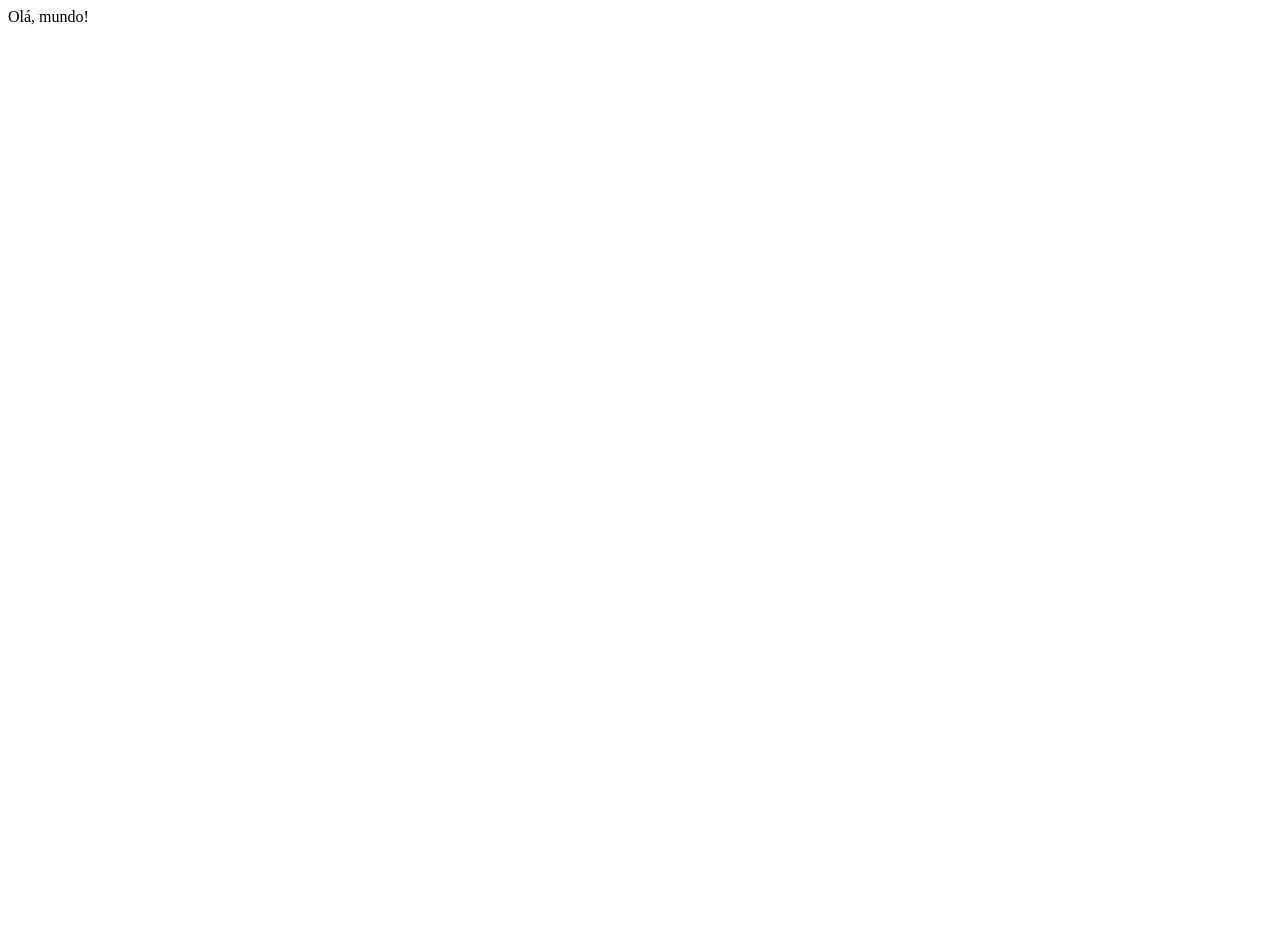
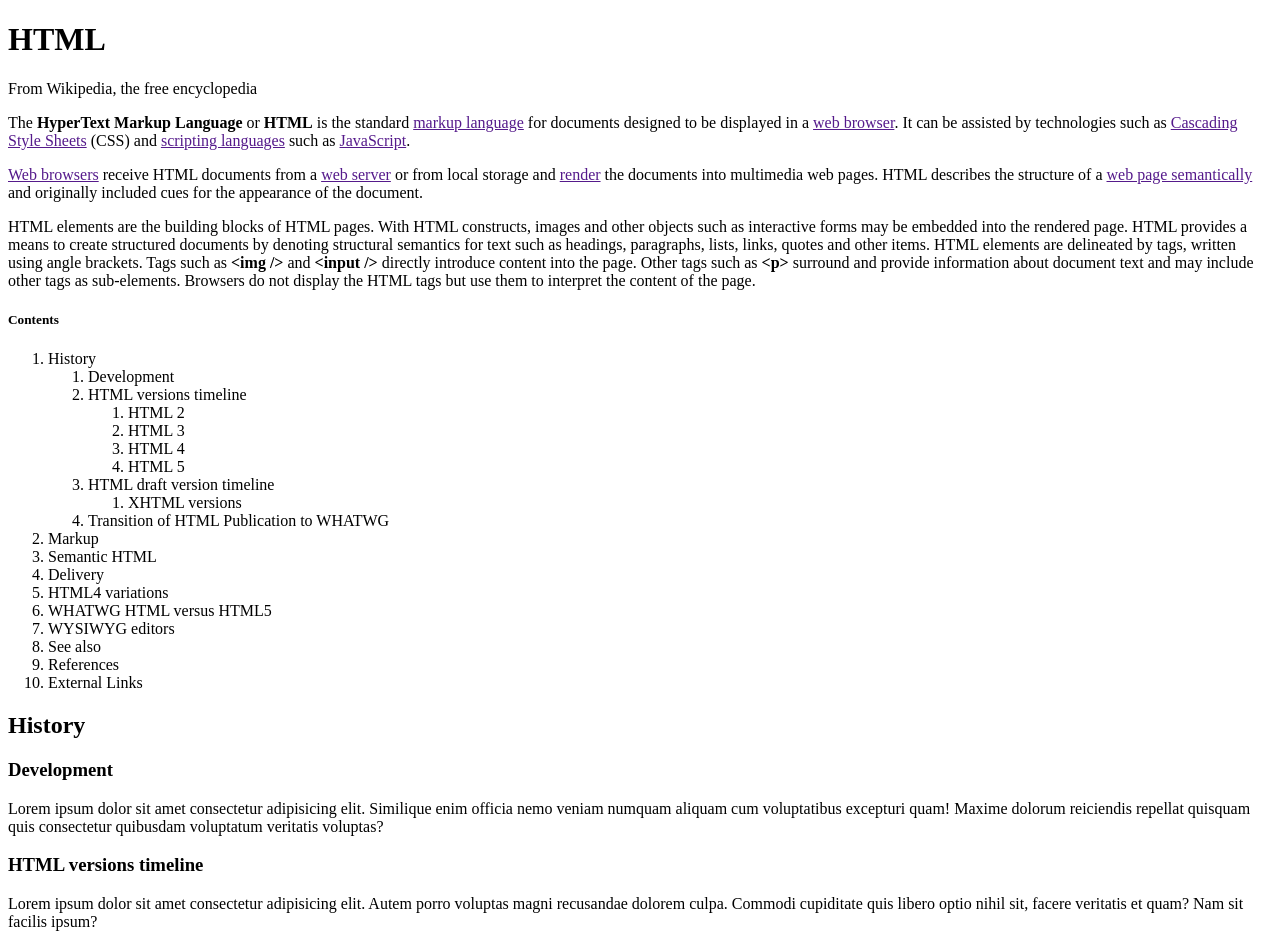
Before and after one commit to severissimo/fullstacking, a plain HTML site: page web-developing/htmling.html in a window 1280 px wide. Before the commit the page ends 800 px from the top, so only its background shows below. Drawn offline with Linux system fonts and the light colour scheme.

Commit message:
Criando a primeira página HTML
Copiando uma página do Wikipedia

```diff
--- a/web-developing/htmling.html
+++ b/web-developing/htmling.html
@@ -1 +1,90 @@
-<p>Olá, mundo!</p>
+<!-- Nesse documento vou tentar replicar a página sobre HTML no Wikipedia.  -->
+
+<!DOCTYPE html>
+<html lang="en">
+
+<head>
+    <meta charset="UTF-8">
+    <meta http-equiv="X-UA-Compatible" content="IE=edge">
+    <meta name="viewport" content="width=device-width, initial-scale=1.0">
+    <title>Document</title>
+</head>
+
+<body>
+    <h1>HTML</h1>
+
+    <p>From Wikipedia, the free encyclopedia</p>
+
+    <p>The <b>HyperText Markup Language</b> or <b>HTML</b> is the standard <a href="">markup language</a> for documents
+        designed to be displayed in a <a href="">web browser</a>.
+        It can be assisted by technologies such as <a href="">Cascading Style Sheets</a> (CSS) and <a href="">scripting
+            languages</a> such as <a href="">JavaScript</a>.
+    </p>
+
+    <p><a href="">Web browsers</a> receive HTML documents from a <a href="">web server</a> or from local storage and <a
+            href="">render</a> the documents into multimedia web pages.
+        HTML describes the structure of a <a href="">web page semantically</a> and originally included cues for the
+        appearance of the document.
+    </p>
+
+    <p>HTML elements are the building blocks of HTML pages. With HTML constructs, images and other objects such as
+        interactive forms may be embedded into the rendered page.
+        HTML provides a means to create structured documents by denoting structural semantics for text such as headings,
+        paragraphs, lists, links, quotes and other items. HTML elements are delineated by tags, written using angle
+        brackets.
+        Tags such as <b>&lt;img /&gt;</b> and <b>&lt;input /&gt;</b> directly introduce content into the page. Other
+        tags such as <b>&lt;p&gt;</b> surround and provide information about document text and may include other tags as
+        sub-elements.
+        Browsers do not display the HTML tags but use them to interpret the content of the page.
+    </p>
+
+    <!-- Google usa classes tocnumber e toctext para o conteúdo do índice e <span> para separar as duas classes -->
+
+    <h5>Contents</h5>
+    <ol>
+        <li>History
+            <ol>
+                <li>Development</li>
+                <li>HTML versions timeline
+                    <ol>
+                        <li>HTML 2</li>
+                        <li>HTML 3</li>
+                        <li>HTML 4</li>
+                        <li>HTML 5</li>
+                    </ol>
+                </li>
+                <li>HTML draft version timeline
+                    <ol>
+                        <li>XHTML versions</li>
+                    </ol>
+                </li>
+                <li>Transition of HTML Publication to WHATWG</li>
+            </ol>
+        </li>
+        <li>Markup</li>
+        <li>Semantic HTML</li>
+        <li>Delivery</li>
+        <li>HTML4 variations</li>
+        <li>WHATWG HTML versus HTML5</li>
+        <li>WYSIWYG editors</li>
+        <li>See also</li>
+        <li>References</li>
+        <li>External Links</li>
+    </ol>
+
+    <h2>History</h2>
+
+    <h3>Development</h3>
+
+    <p>Lorem ipsum dolor sit amet consectetur adipisicing elit. Similique enim officia nemo veniam numquam aliquam cum
+        voluptatibus excepturi quam! Maxime dolorum reiciendis repellat quisquam quis consectetur quibusdam voluptatum
+        veritatis voluptas?
+    </p>
+
+    <h3>HTML versions timeline</h3>
+    <p>Lorem ipsum dolor sit amet consectetur adipisicing elit. Autem porro voluptas magni recusandae dolorem culpa.
+        Commodi cupiditate quis libero optio nihil sit, facere veritatis et quam? Nam sit facilis ipsum?</p>
+
+</body>
+
+</html>
```
